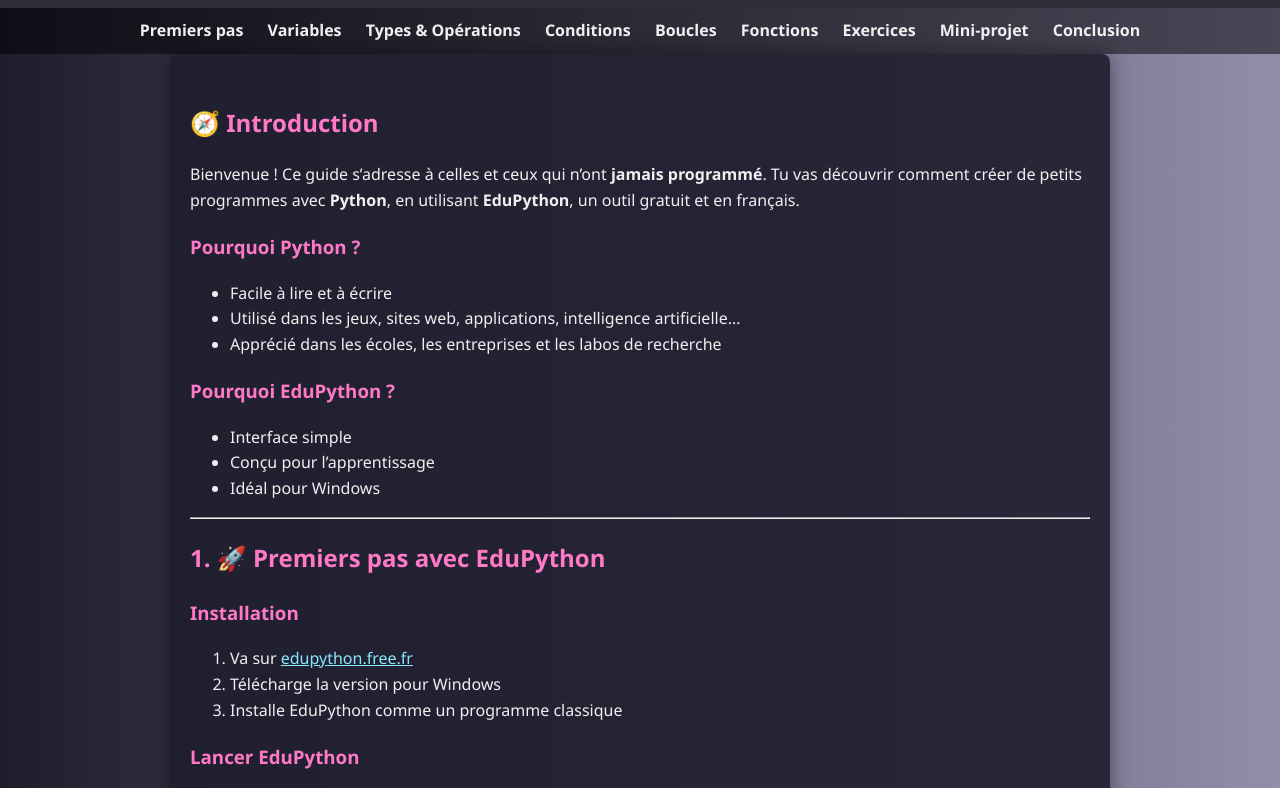
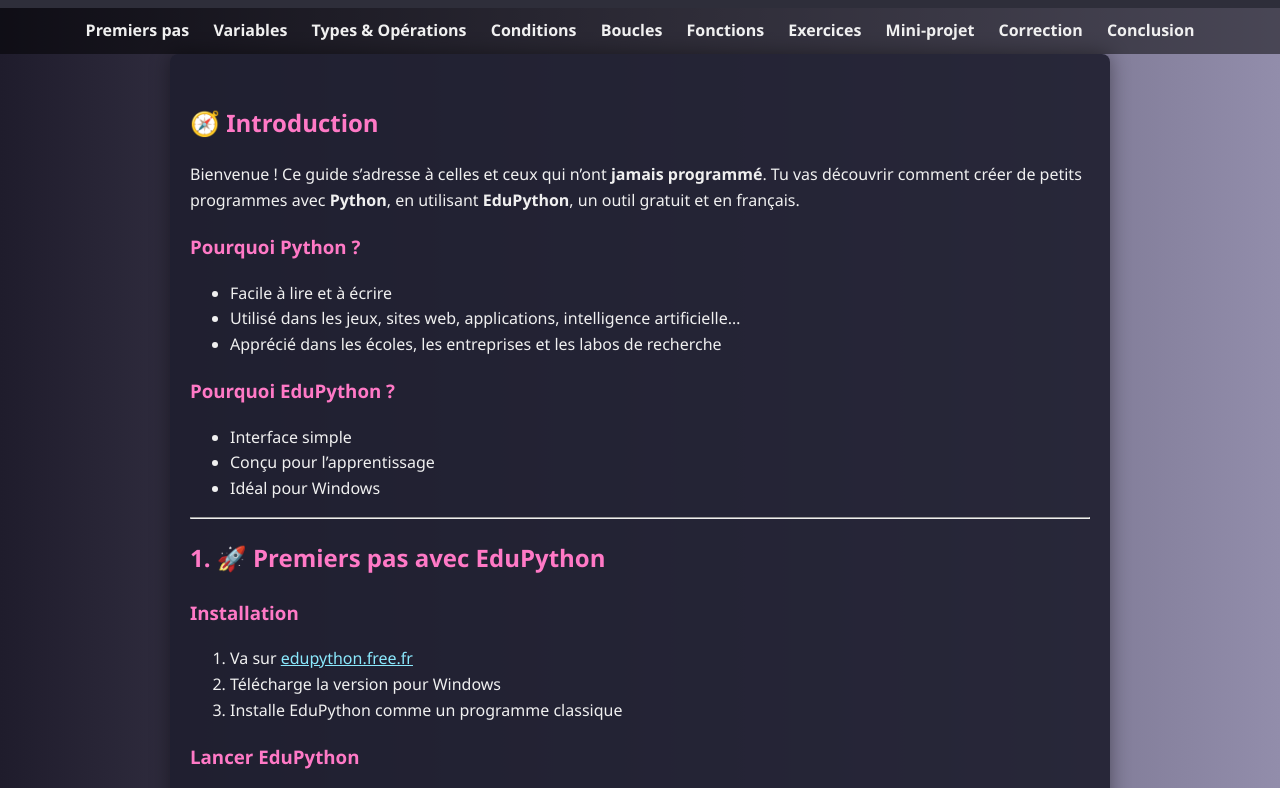
Before and after one commit to loicmichaud/test, a plain HTML site: page index.html in a window 1280 px wide. Shown: the part 83-871 px from the top of the page. Drawn offline with Linux system fonts and the light colour scheme.

Commit message:
Update index.html

```diff
--- a/index.html
+++ b/index.html
@@ -97,6 +97,7 @@
     <a href="#fonctions">Fonctions</a>
     <a href="#exercices">Exercices</a>
     <a href="#mini-projet">Mini-projet</a>
+    <a href="#Correction">Correction</a>
     <a href="#conclusion">Conclusion</a>
   </nav>
 
```
